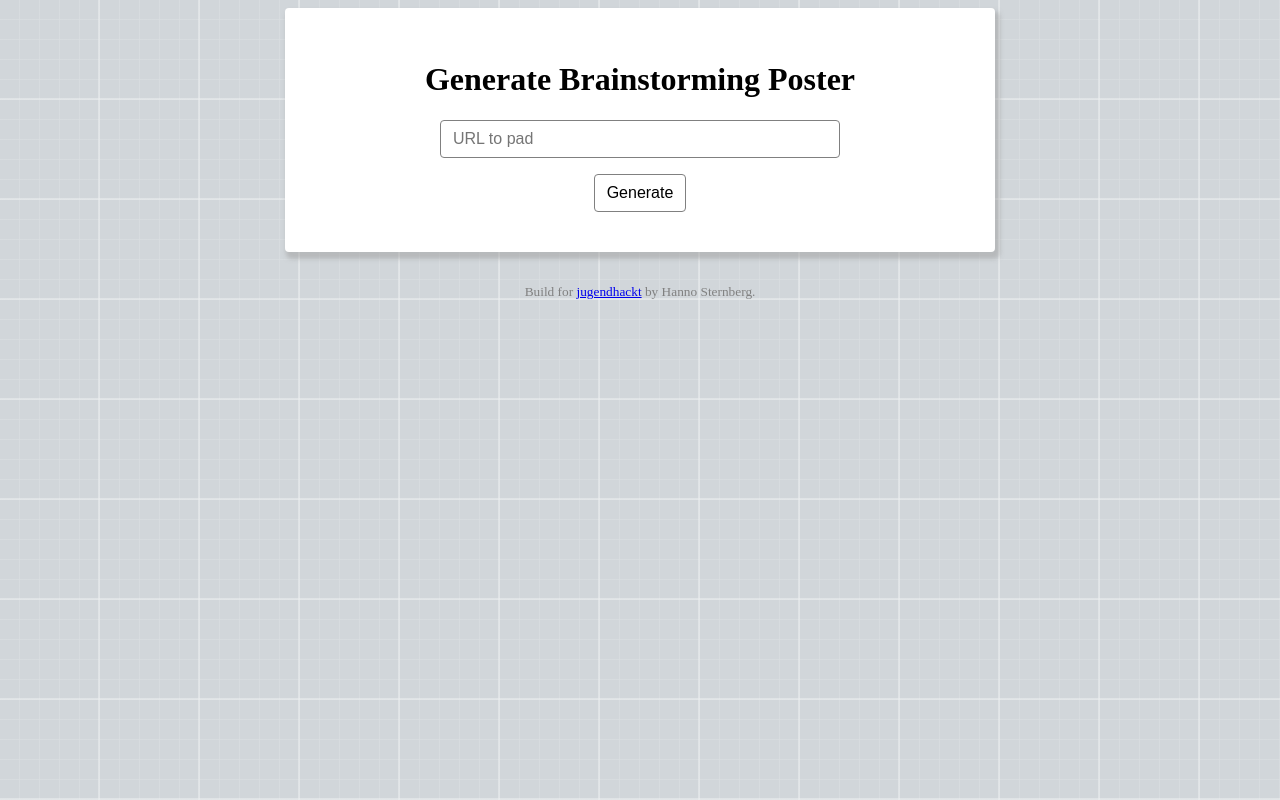
After one commit to Jugendhackt/brainstorming-poster-gallery, a Flask app: page / in a window 1280 px wide. The commit adds this page. Run offline with Flask 2, Linux system fonts and the light colour scheme.

Commit message:
Add index page

```diff
--- a/app.py
+++ b/app.py
@@ -7,7 +7,7 @@ import pathlib
 import urllib.request
 
 import commonmark
-from flask import Flask, request, abort, render_template
+from flask import Flask, request, redirect, abort, render_template
 
 app = Flask("Brainstorming")
 
@@ -102,3 +102,14 @@ def collect_urls(name):
 @app.route("/event/<name>")
 def event(name):
     return generate_posters(collect_urls(name))
+
+
+@app.route("/")
+@app.route("/index")
+@app.route("/poster/")
+def index():
+    if "url" in request.args:
+        url = request.args.get("url").replace("https://", "")
+        return redirect(f"poster/{url}", code=307)
+    else:
+        return render_template("index.html")
--- a/static/brainstorming.css
+++ b/static/brainstorming.css
@@ -101,3 +101,44 @@ body {
     margin-right: -8%;
 }
 ul { margin: 0; padding-inline-start: 1em; list-style-type: none; }
+
+footer {
+    padding-top:2em;
+    text-align: center;
+    color: gray;
+}
+
+.landing {
+    width: 40em;
+    margin: 0px auto;
+    padding: 2em 2.2em 1.5em 2.2em;
+    box-shadow: 3px 5px 4px 2px rgb(158 158 158 / 50%);
+    border-radius: .25em;
+    background:white;
+}
+
+.landing h1 {
+    display: block;
+    text-align: center;
+}
+
+
+.landing input {
+    display: block;
+    margin: 1em auto;
+    height: calc(1.5em + .75rem + 2px);
+    padding: .375rem .75rem;
+    font-size: 1rem;
+    font-weight: 400;
+    line-height: 1.5;
+    background-color: #fff;
+    background-clip: padding-box;
+    border: 1px solid gray;
+    border-radius: .25rem;
+    transition: border-color .15s ease-in-out,box-shadow .15s ease-in-out;
+}
+.landing input[type=text] { min-width: 25em; }
+
+.landing input:active,.landing input:focus, .landing input:hover{
+    border: 1px solid #483d8b;
+}
--- /dev/null
+++ b/templates/index.html
@@ -0,0 +1,22 @@
+<html>
+    <head>
+        <title>Brainstorming Poster Generator</title>
+        <link rel="stylesheet" href="{{ url_for('static', filename='brainstorming.css') }}" type="text/css" />
+    </head>
+
+    <body>
+        <div class="landing">
+            <h1>Generate Brainstorming Poster</h1>
+            <form action="/index" method="get">
+                <input type="text" id="url" name="url" placeholder="URL to pad" />
+                <input type="submit" value="Generate" />
+            </form>
+        </div>
+
+        <footer>
+            <small>Build for <a href="jugendhackt.org">jugendhackt</a> by Hanno Sternberg.</small>
+        </footer>
+
+    </body>
+
+</html>
--- a/templates/poster.html
+++ b/templates/poster.html
@@ -53,7 +53,7 @@
 
         <footer>
             <small>Build for <a href="jugendhackt.org">jugendhackt</a> by Hanno Sternberg.</small><br />
-            <small>Poster based on "Brainstormingplakat-Vorlage - CC-BY Ralph Appelt"</small>
+            <small>Poster design based on "Brainstormingplakat-Vorlage - CC-BY Ralph Appelt"</small>
         </footer>
 
     </body>
```
